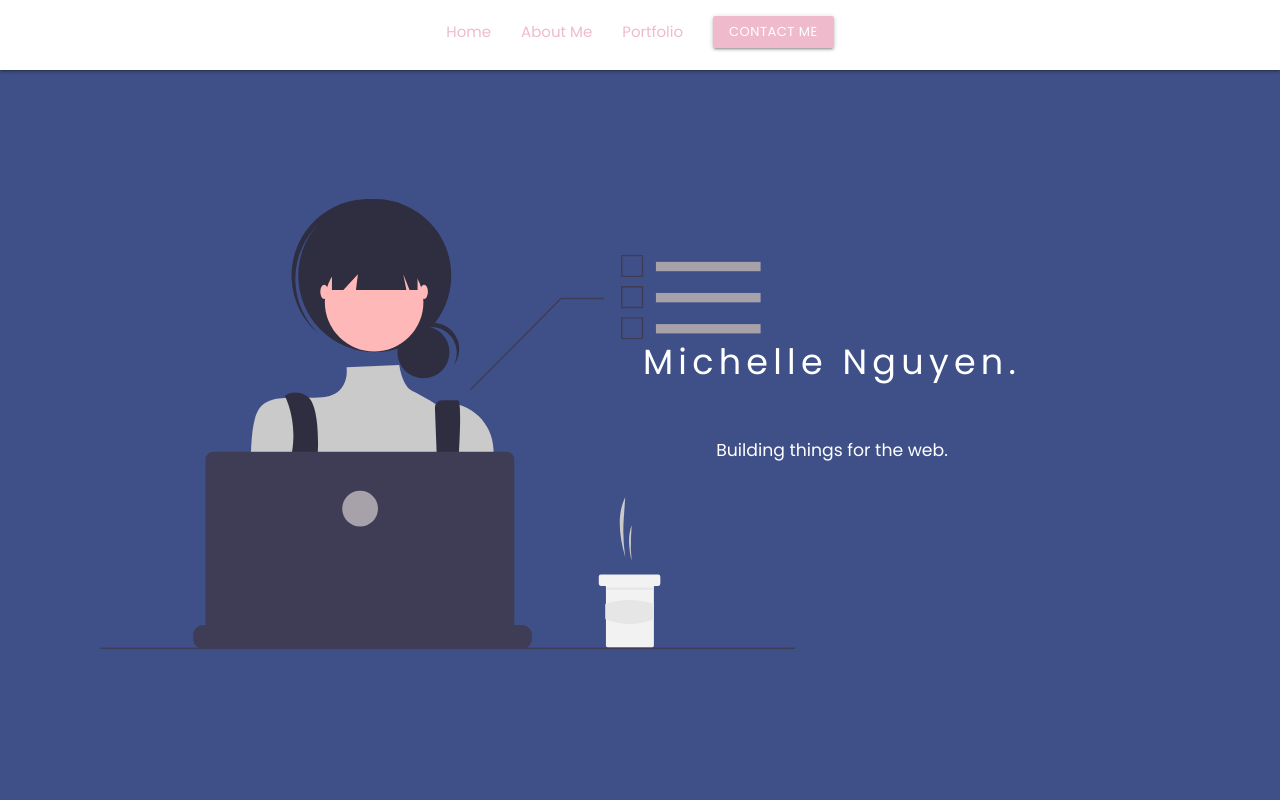
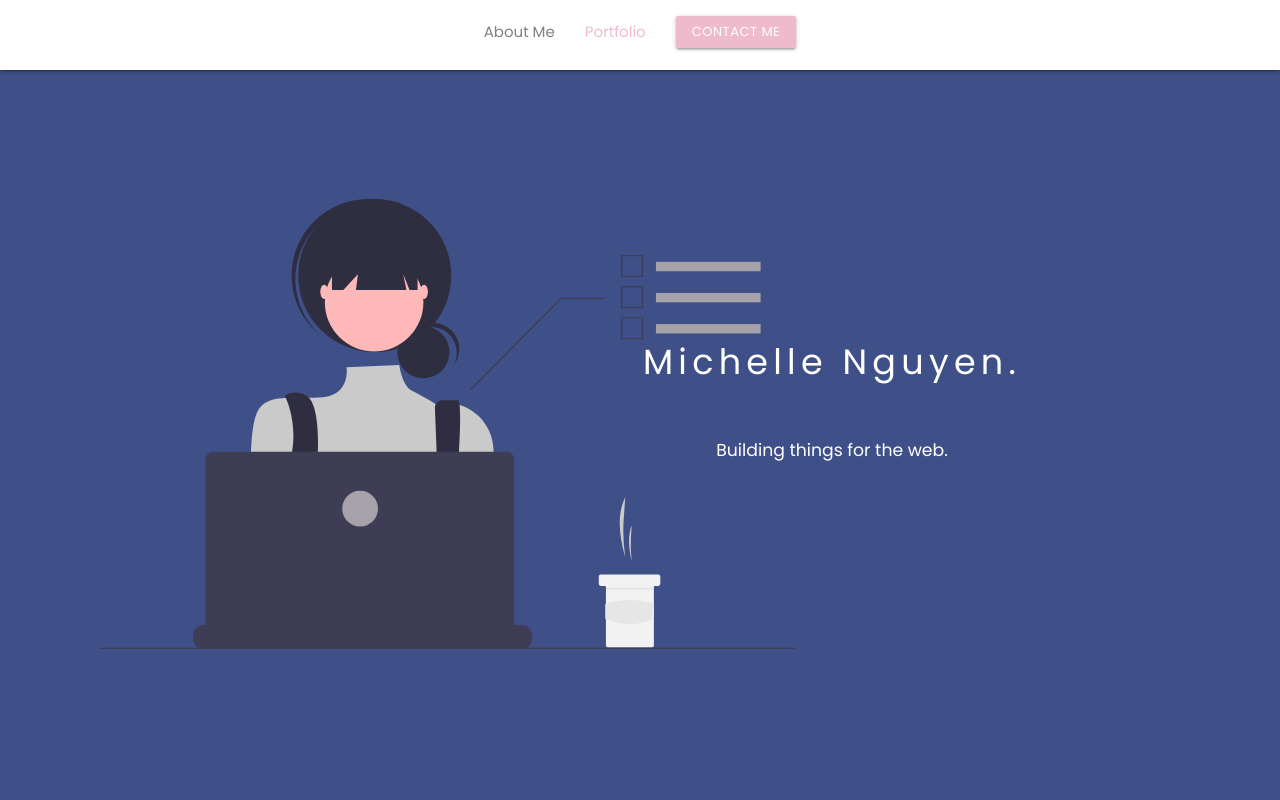
Before and after one commit to micheqn3/portfolio, a React (Create React App) app: page / in a window 1280 px wide. Shown: the top 800 px of the page. Built offline with nearby package versions, Linux system fonts and the light colour scheme; a web font is replaced by a local one.

Commit message:
Added highlight to activr tabs

```diff
--- a/src/App.css
+++ b/src/App.css
@@ -28,6 +28,10 @@ nav {
 nav ul {
     display: flex;
     justify-content: center;
+}
+
+.active-nav {
+    color: gray!important;
 }
 
 /******** Wrapper styles ********/
--- a/src/components/Navigation.js
+++ b/src/components/Navigation.js
@@ -9,9 +9,8 @@ const Navigation = ({page, handlePageChange}) => {
             <div className="nav-wrapper">
             <a href="#" data-target="mobile-demo" className="sidenav-trigger"><i className="material-icons text-darken-4 cyan-text">menu</i></a>
 				<ul className="hide-on-med-and-down">
-					<li><a onClick={() => handlePageChange('main')} className="nav-tab" href="index.html">Home</a></li>
-					<li><a onClick={() => handlePageChange('main')} className="nav-tab" href="#about-me">About Me</a></li>
-					<li><a onClick={() => handlePageChange('portfolio')} className="nav-tab" href="#portfolio-container">Portfolio</a></li>
+					<li><a onClick={() => handlePageChange('main')} className={page === 'main' ? 'nav-tab active-nav' : 'nav-tab'} href="index.html">About Me</a></li>
+					<li><a onClick={() => handlePageChange('portfolio')} className={page === 'portfolio' ? 'nav-tab active-nav' : 'nav-tab'} href="#portfolio-container">Portfolio</a></li>
 					<li><a className="contact-btn my-btn waves-effect waves-light btn-small modal-trigger" href="#modal2">Contact Me</a></li>
 				</ul>
             </div>
--- a/src/components/SideNav.js
+++ b/src/components/SideNav.js
@@ -5,9 +5,8 @@ import React from 'react';
 const SideNav = ({handlePageChange}) => {
     return (
         <ul className="sidenav" id="mobile-demo">
-            <li><a onClick={() => handlePageChange('main')} href="index.html">Home</a></li>
-            <li><a onClick={() => handlePageChange('main')} href="#about-me" target="_self">About Me</a></li>
-            <li><a onClick={() => handlePageChange('portfolio')} href="#portfolio" target="_self" >Portfolio</a></li>
+            <li><a onClick={() => handlePageChange('main')} href="index.html" target="_self">About Me</a></li>
+            <li><a onClick={() => handlePageChange('portfolio')} href="#portfolio-container" target="_self" >Portfolio</a></li>
         </ul>
     )
 }
--- a/src/components/pages/Main.js
+++ b/src/components/pages/Main.js
@@ -50,7 +50,7 @@ const Main = () => {
     }, []);
 
     return (
-        <div>
+        <div id="main">
             <div className= "hero-container hero-image">
                 <img src={process.env.PUBLIC_URL + '/images/tech.svg'} alt= "Programmer SVG" className= "tech-img"></img>
                 <div className= "hero-text">
@@ -64,7 +64,7 @@ const Main = () => {
                     <div className="row container">
                     <h1 className="center-align section-name">About Me</h1>
                         <div className="col l6 s12 center-align">
-                            <img src={process.env.PUBLIC_URL + '/images/5-2021-1.JPG'} alt= "Profile picture" className= "selfie"></img>
+                            <img src={process.env.PUBLIC_URL + '/images/5-2021-1.JPG'} alt= "Profile" className= "selfie"></img>
                         </div>
                         <br></br><br></br><br></br>
                         <div className="col l6 s12 center-align">
```
